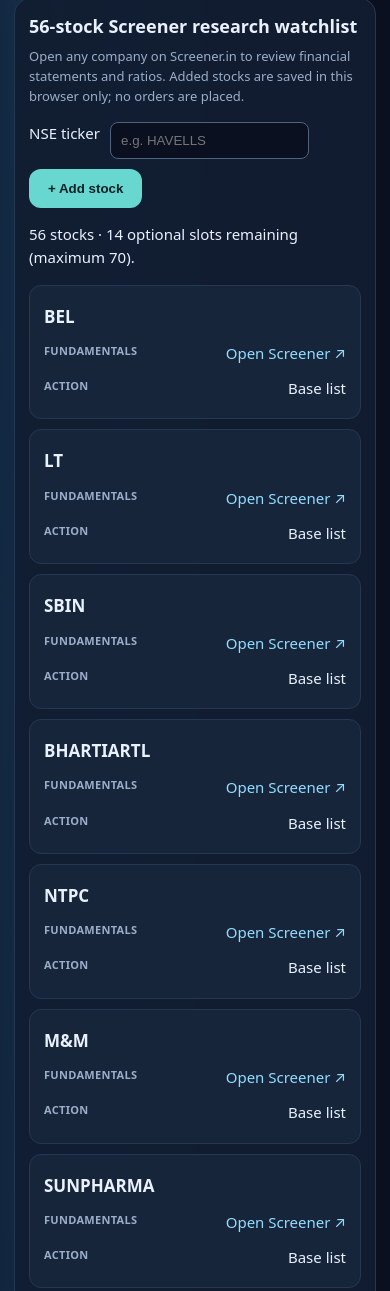
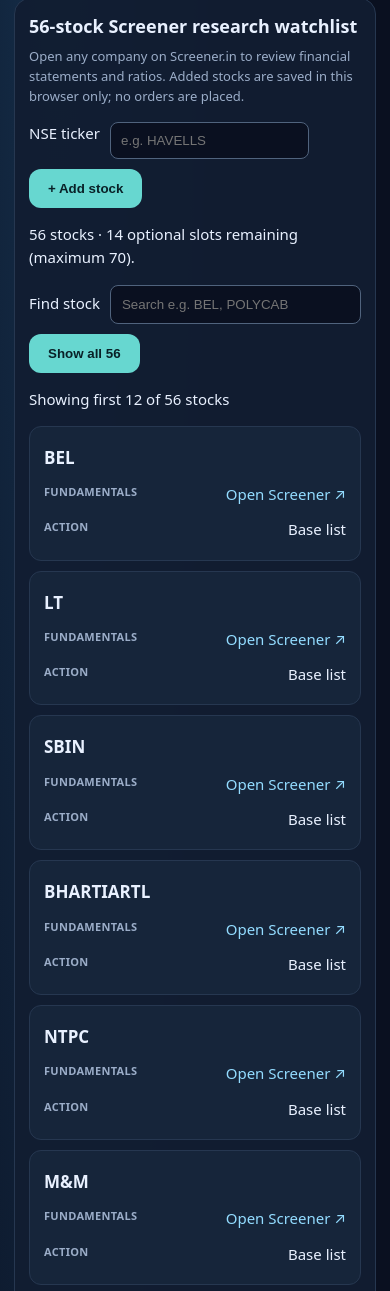
Before and after one commit to rukminaiah-dot/nse-momentum-scanner, a website: page v2/frontend/long-term.html in a window 390 px wide. Shown: the part 779-2070 px from the top of the page. Drawn offline with Linux system fonts and the light colour scheme; no server answers.

Commit message:
Make 56-stock mobile watchlist searchable with compact initial display and show-all toggle

```diff
--- a/v2/frontend/long-term.html
+++ b/v2/frontend/long-term.html
@@ -14,7 +14,7 @@ table{border-collapse:collapse;width:100%}th,td{padding:15px 12px;border-bottom:
 <header class="hero"><div><div class="eyebrow">Investment research workspace</div><h1>Long-Term Watchlist</h1><p class="subtitle">Research your 56 selected companies, with the option to add more stocks. Daily breakout research uses verified NSE official reports. A separate Upstox quote monitor may be unavailable; data freshness is shown explicitly.</p></div><button class="refresh" onclick="load()" type="button">↻ Refresh prices</button></header>
 <section class="metrics" aria-label="Watchlist summary"><div class="metric"><div class="metric-label">Watchlist</div><div class="metric-value" id="watchlist-count">56</div><div class="metric-hint">Research stocks</div></div><div class="metric"><div class="metric-label">NSE history ready</div><div class="metric-value" id="history-covered">Checking…</div><div class="metric-hint">70+ completed sessions per stock</div></div><div class="metric"><div class="metric-label">Investment horizon</div><div class="metric-value">~3 mo</div><div class="metric-hint">Research guideline</div></div><div class="metric"><div class="metric-label">Max planned risk</div><div class="metric-value">₹2,500</div><div class="metric-hint">Per trade, not an order</div></div></section>
 <div class="note">Target guideline: 10–18% · Stop-loss guideline: 4–6%. These are planning assumptions, not guaranteed returns or automatic trading instructions.</div>
-<section class="panel"><h2 class="section-title">56-stock Screener research watchlist</h2><p class="section-subtitle">Open any company on Screener.in to review financial statements and ratios. Added stocks are saved in this browser only; no orders are placed.</p><form id="add-stock-form" style="display:flex;gap:10px;flex-wrap:wrap;margin-bottom:12px"><label for="new-stock">NSE ticker</label><input id="new-stock" name="ticker" autocomplete="off" maxlength="20" placeholder="e.g. HAVELLS" required style="background:#0a1020;color:white;border:1px solid #50637d;border-radius:8px;padding:10px"><button class="refresh" type="submit">+ Add stock</button></form><p id="stock-message" role="status"></p><p id="research-count"></p><div class="table-scroll"><table><thead><tr><th>NSE symbol</th><th>Fundamental research</th><th>Action</th></tr></thead><tbody id="research-stocks"></tbody></table></div></section>
+<section class="panel"><h2 class="section-title">56-stock Screener research watchlist</h2><p class="section-subtitle">Open any company on Screener.in to review financial statements and ratios. Added stocks are saved in this browser only; no orders are placed.</p><form id="add-stock-form" style="display:flex;gap:10px;flex-wrap:wrap;margin-bottom:12px"><label for="new-stock">NSE ticker</label><input id="new-stock" name="ticker" autocomplete="off" maxlength="20" placeholder="e.g. HAVELLS" required style="background:#0a1020;color:white;border:1px solid #50637d;border-radius:8px;padding:10px"><button class="refresh" type="submit">+ Add stock</button></form><p id="stock-message" role="status"></p><p id="research-count"></p><div style="display:flex;gap:10px;flex-wrap:wrap;align-items:center;margin:12px 0"><label for="stock-search">Find stock</label><input id="stock-search" type="search" autocomplete="off" placeholder="Search e.g. BEL, POLYCAB" style="flex:1;min-width:170px;background:#0a1020;color:white;border:1px solid #50637d;border-radius:8px;padding:11px"><button id="toggle-stocks" type="button" class="refresh">Show all 56</button></div><p id="stock-filter-count" role="status"></p><div class="table-scroll"><table><thead><tr><th>NSE symbol</th><th>Fundamental research</th><th>Action</th></tr></thead><tbody id="research-stocks"></tbody></table></div></section>
 <section class="panel"><h2 class="section-title">Historical NSE data coverage</h2><p class="section-subtitle">Official completed daily sessions, independently downloaded and validated. A missing stock cannot receive a trading signal.</p><p id="history-status" role="status">Checking NSE history collection…</p><p id="history-missing"></p></section>
 <section class="panel"><h2 class="section-title">Separate 10-stock Upstox quote monitor</h2><p class="section-subtitle">Verified price snapshots only. Stale data remains visible as historical information, never as a live quote.</p><p id="source" role="status" aria-live="polite">Loading independent Upstox quotes...</p><div class="table-scroll"><table><thead><tr><th>Symbol</th><th>Last recorded price</th><th>Exchange / scanner time</th><th>Feed status</th></tr></thead><tbody id="stocks"></tbody></table></div><p id="coverage"></p><p id="diagnostics" role="status"></p></section>
 <section class="panel"><h2 class="section-title">Daily breakout research</h2><p class="section-subtitle">Completed daily candles only. A target and stop are shown only after a confirmed breakout with volume and trend support. Indicative research, not orders.</p><p id="breakout-source" role="status">Checking verified NSE daily OHLCV history...</p><div class="table-scroll"><table><thead><tr><th>Stock</th><th>Setup</th><th>Entry</th><th>Stop</th><th>Target 2R</th><th>Target 3R</th><th>Shares</th></tr></thead><tbody id="breakout-rows"></tbody></table></div></section>
@@ -114,15 +114,23 @@ async function loadBreakouts(){
 
 const initialResearch=["BEL","LT","SBIN","BHARTIARTL","NTPC","M&M","SUNPHARMA","HDFCBANK","TATASTEEL","TITAN","CIPLA","INFY","GODREJPROP","ONGC","JSWSTEEL","EICHERMOT","TATACONSUM","TCS","DIXON","POLYCAB","CUMMINSIND","PERSISTENT","INDHOTEL","ASTRAL","SOLARINDS","AUBANK","MAXHEALTH","CONCOR","KFINTECH","APLAPOLLO","SUZLON","KAYNES","BSOFT","CDSL","APOLLOTYRE","CYIENT","SANGHVIMOV","NCC","VEDL","SJVN","BAJFINANCE","NAUKRI","GODREJAGRO","ONMOBILE","DHANLAXMI","AEGISLOG","AMBER","MAZDOCK","BDL","CHAMBLFERT","CESC","RBLBANK","APTUS","SANSERA","COROMANDEL","DALBHARAT"];
 let research=initialResearch.slice();
+let showAllStocks=false;
+let stockSearchTerm="";
 try{const saved=JSON.parse(localStorage.getItem('investmentExtraStocks')||'[]');if(Array.isArray(saved)){for(const s of saved){if(typeof s==='string'&&/^[A-Z0-9&-]{1,20}$/.test(s)&&!research.includes(s)&&research.length<70)research.push(s);}}}catch(_){}
 function renderResearch(){
  const body=document.getElementById('research-stocks');body.replaceChildren();
  document.getElementById('watchlist-count').textContent=research.length;
  document.getElementById('research-count').textContent=research.length+' stocks · '+(70-research.length)+' optional slots remaining (maximum 70).';
- for(const s of research){const tr=document.createElement('tr');const symbol=document.createElement('td');symbol.textContent=s;symbol.dataset.label='NSE symbol';const linkCell=document.createElement('td');linkCell.dataset.label='Fundamentals';const link=document.createElement('a');link.href='https://www.screener.in/company/'+encodeURIComponent(s)+'/consolidated/';link.target='_blank';link.rel='noopener noreferrer';link.textContent='Open Screener ↗';linkCell.appendChild(link);const action=document.createElement('td');action.dataset.label='Action';if(!initialResearch.includes(s)){const btn=document.createElement('button');btn.type='button';btn.textContent='Remove';btn.className='refresh';btn.addEventListener('click',()=>{research=research.filter(x=>x!==s);saveExtras();renderResearch();});action.appendChild(btn);}else{action.textContent='Base list';}tr.append(symbol,linkCell,action);body.appendChild(tr);}
+ const matching=research.filter(s=>s.toLowerCase().includes(stockSearchTerm));
+ const visible=stockSearchTerm||showAllStocks?matching:matching.slice(0,12);
+ document.getElementById('stock-filter-count').textContent=stockSearchTerm?matching.length+' matching stocks':(showAllStocks?'Showing all '+matching.length+' stocks':'Showing first '+visible.length+' of '+matching.length+' stocks');
+ document.getElementById('toggle-stocks').textContent=showAllStocks?'Show fewer':'Show all '+research.length;
+ for(const s of visible){const tr=document.createElement('tr');const symbol=document.createElement('td');symbol.textContent=s;symbol.dataset.label='NSE symbol';const linkCell=document.createElement('td');linkCell.dataset.label='Fundamentals';const link=document.createElement('a');link.href='https://www.screener.in/company/'+encodeURIComponent(s)+'/consolidated/';link.target='_blank';link.rel='noopener noreferrer';link.textContent='Open Screener ↗';linkCell.appendChild(link);const action=document.createElement('td');action.dataset.label='Action';if(!initialResearch.includes(s)){const btn=document.createElement('button');btn.type='button';btn.textContent='Remove';btn.className='refresh';btn.addEventListener('click',()=>{research=research.filter(x=>x!==s);saveExtras();renderResearch();});action.appendChild(btn);}else{action.textContent='Base list';}tr.append(symbol,linkCell,action);body.appendChild(tr);}
 }
+document.getElementById('stock-search').addEventListener('input',e=>{stockSearchTerm=e.target.value.trim().toLowerCase();renderResearch();});
+document.getElementById('toggle-stocks').addEventListener('click',()=>{showAllStocks=!showAllStocks;renderResearch();});
 function saveExtras(){try{localStorage.setItem('investmentExtraStocks',JSON.stringify(research.filter(s=>!initialResearch.includes(s))));}catch(_){document.getElementById('stock-message').textContent='Browser storage unavailable; added stocks will not persist.';}}
-document.getElementById('add-stock-form').addEventListener('submit',event=>{event.preventDefault();const input=document.getElementById('new-stock');const s=input.value.trim().toUpperCase();const msg=document.getElementById('stock-message');if(!/^[A-Z0-9&-]{1,20}$/.test(s)){msg.textContent='Enter a valid NSE ticker (letters, numbers, & or hyphen).';return;}if(research.includes(s)){msg.textContent=s+' is already on your watchlist.';return;}if(research.length>=70){msg.textContent='70-stock limit reached.';return;}research.push(s);saveExtras();renderResearch();input.value='';msg.textContent=s+' added locally. Check its Screener link to confirm the symbol.';});
+document.getElementById('add-stock-form').addEventListener('submit',event=>{event.preventDefault();const input=document.getElementById('new-stock');const s=input.value.trim().toUpperCase();const msg=document.getElementById('stock-message');if(!/^[A-Z0-9&-]{1,20}$/.test(s)){msg.textContent='Enter a valid NSE ticker (letters, numbers, & or hyphen).';return;}if(research.includes(s)){msg.textContent=s+' is already on your watchlist.';return;}if(research.length>=70){msg.textContent='70-stock limit reached.';return;}research.push(s);saveExtras();stockSearchTerm=s.toLowerCase();document.getElementById('stock-search').value=s;renderResearch();input.value='';msg.textContent=s+' added locally. Check its Screener link to confirm the symbol.';});
 renderResearch();
 document.getElementById('history-covered').textContent='Checking…';
 loadBreakouts();
```
